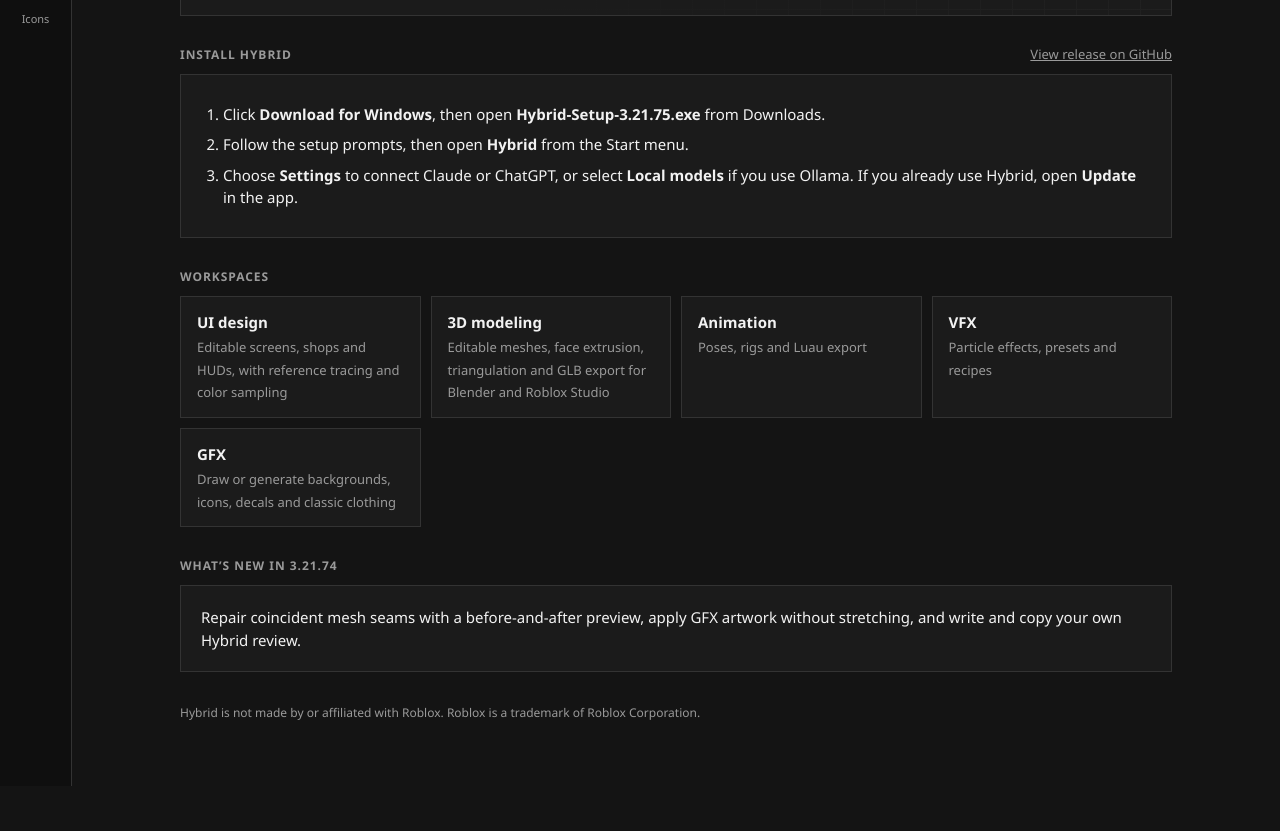
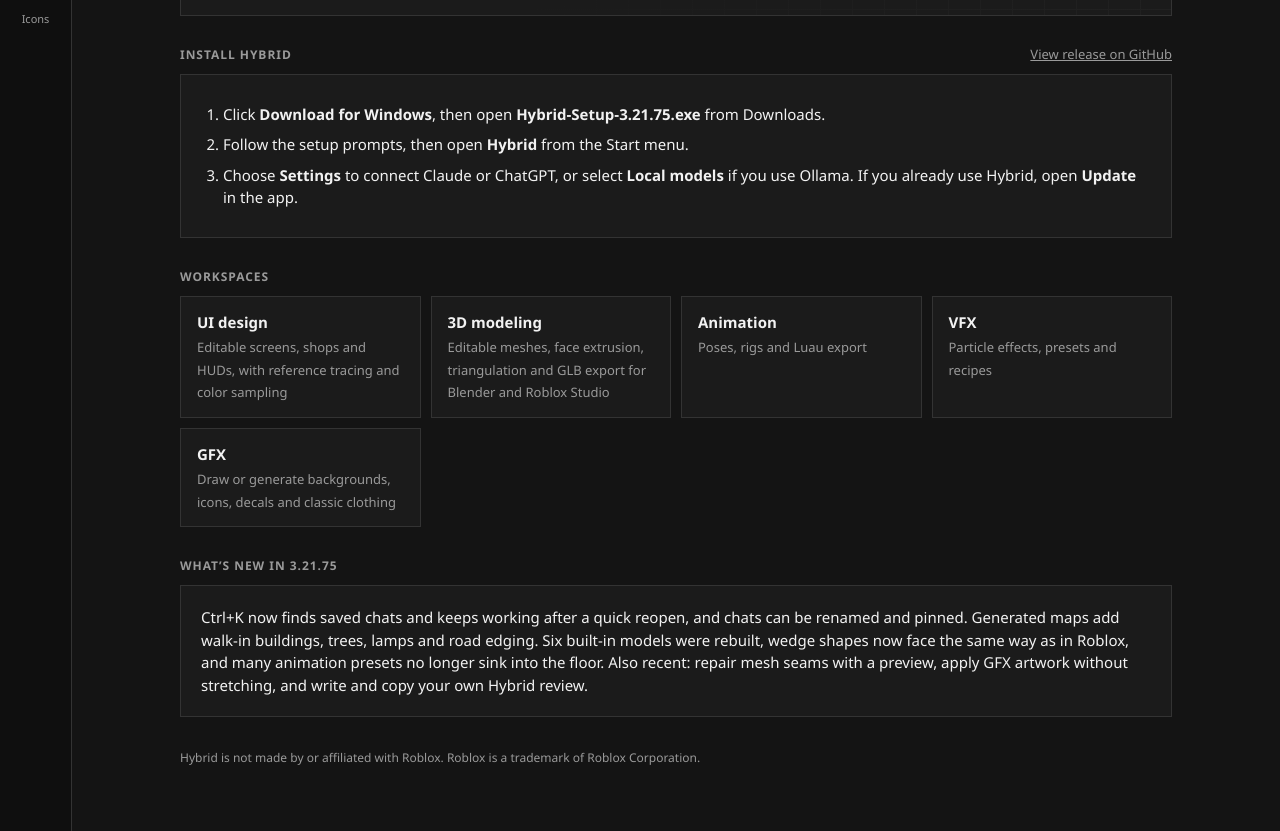
Before and after one commit to MrRichyDaDev/hybrid-downloads, a plain HTML site: page index.html in a window 1280 px wide. Shown: the part 335-1166 px from the top of the page. Before the commit the page ends 1121 px from the top, so only its background shows below. Drawn offline with Linux system fonts and the light colour scheme.

Commit message:
Describe Hybrid 3.21.75

```diff
--- a/index.html
+++ b/index.html
@@ -76,8 +76,8 @@ footer{margin-top:32px;color:var(--dim);font-size:12px}
     <div><b>GFX</b><span>Draw or generate backgrounds, icons, decals and classic clothing</span></div>
   </div>
 
-  <h3>What’s new in 3.21.74</h3>
-  <div class="card">Repair coincident mesh seams with a before-and-after preview, apply GFX artwork without stretching, and write and copy your own Hybrid review.</div>
+  <h3>What’s new in 3.21.75</h3>
+  <div class="card">Ctrl+K now finds saved chats and keeps working after a quick reopen, and chats can be renamed and pinned. Generated maps add walk-in buildings, trees, lamps and road edging. Six built-in models were rebuilt, wedge shapes now face the same way as in Roblox, and many animation presets no longer sink into the floor. Also recent: repair mesh seams with a preview, apply GFX artwork without stretching, and write and copy your own Hybrid review.</div>
 
   <footer>Hybrid is not made by or affiliated with Roblox. Roblox is a trademark of Roblox Corporation.</footer>
 </main>
```
